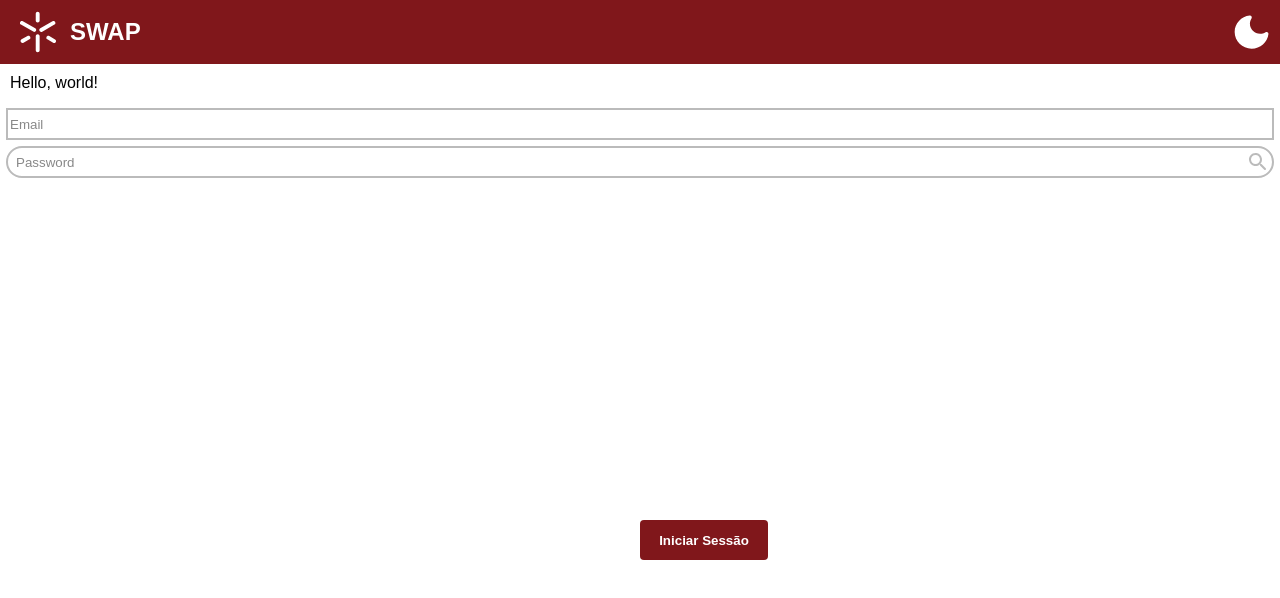
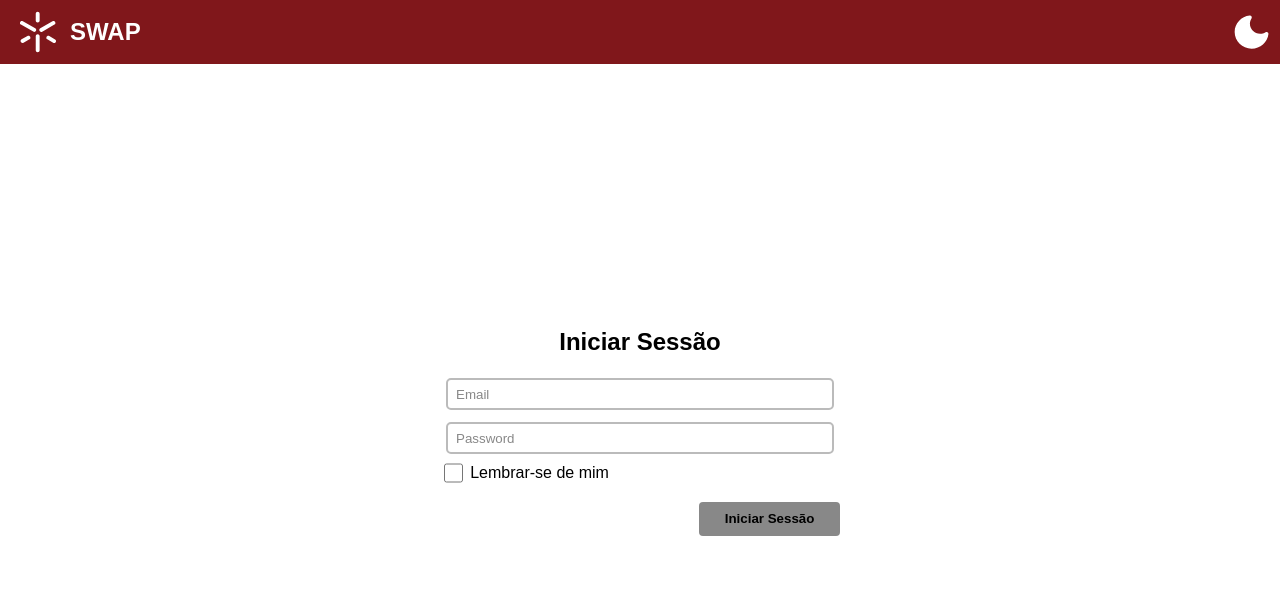
Before and after one commit to voidbert/IPM, a Vue app: page / in a window 1280 px wide. Shown: the top 598 px of the page. Built offline with nearby package versions, Linux system fonts and the light colour scheme.

Commit message:
Layout login page

```diff
--- a/src/main.css
+++ b/src/main.css
@@ -91,7 +91,7 @@ body[class="dark"] {
 
 /* Base app style */
 body {
-    min-height: 100vh;
+    height: 100vh;
     margin: 0px;
 
     background-color: var(--color-body-background);
@@ -99,3 +99,10 @@ body {
 
     font-family: sans-serif;
 }
+
+#app {
+    height: 100vh;
+
+    display: flex;
+    flex-direction: column;
+}
--- a/src/views/LoginPage.vue
+++ b/src/views/LoginPage.vue
@@ -16,30 +16,121 @@
 
 <template>
     <Navbar type="login" />
-    <main>Hello, world!</main>
-    <TextInput type="text-input" placeholder="Email" />
-    <TextInput type="search" placeholder="Password" />
-    <Button type="action">
-        <p><b>Iniciar Sessão</b></p>
-    </Button>
+    <main>
+        <form class="login-form">
+            <h1 class="page-title">Iniciar Sessão</h1>
+            <TextInput
+                type="text"
+                v-model="email"
+                placeholder="Email"
+                v-on:update:modelValue="resetWarning" />
+            <TextInput
+                type="password"
+                v-model="password"
+                placeholder="Password"
+                v-on:update:modelValue="resetWarning" />
+            <Checkbox v-model="rememberUser">Lembrar-se de mim</Checkbox>
+
+            <div class="login-submit-container">
+                <div class="warning-container">
+                    <Warning v-if="wrongCredentials">Email / password incorreto</Warning>
+                </div>
+                <Button
+                    @click="login"
+                    :type="email && password ? 'action' : 'disabled'"
+                    reasonDisabled="Preencha primeiro o email e a password">
+                    Iniciar Sessão
+                </Button>
+            </div>
+        </form>
+    </main>
 </template>
 
 <style scoped>
 main {
+    display: flex;
+    flex-grow: 1;
+    justify-content: center;
+    align-items: center;
+
     padding: 10px;
 }
+
+.login-form {
+    width: 25rem;
+    display: flex;
+    flex-direction: column;
+}
+
+.page-title {
+    display: flex;
+    justify-content: center;
+    margin-top: 0px; /* For correct vertical centering */
+
+    font-size: 1.5rem;
+}
+
+.login-submit-container {
+    display: flex;
+    flex-direction: row;
+    gap: 1rem;
+
+    margin-top: 1rem;
+}
+
+.warning-container {
+    display: flex;
+    flex: 2;
+}
+
 Button {
-    /* Just for testing purposes, change later */
-    position: absolute;
-    width: 10vw;
-    height: 5vh;
-    left: 50vw;
-    bottom: 30vh;
+    flex: 1;
 }
 </style>
 
 <script setup lang="ts">
+import Button from "../components/Button.vue";
+import Checkbox from "../components/Checkbox.vue";
 import Navbar from "../components/Navbar.vue";
 import TextInput from "../components/TextInput.vue";
-import Button from "../components/Button.vue";
+import Warning from "../components/Warning.vue";
+
+import { User } from "../models/User.ts";
+
+import { ref } from "vue";
+import { useRouter } from "vue-router";
+
+const router = useRouter();
+
+const email = ref("");
+const password = ref("");
+const rememberUser = ref(false);
+const wrongCredentials = ref(false);
+
+const resetWarning = () => {
+    wrongCredentials.value = false;
+};
+
+const login = async (e: FormDataEvent) => {
+    e.preventDefault();
+    // router.push('LoginPage');
+    const user = await User.tryAuthenticate(email.value.toLowerCase(), password.value);
+    if (user) {
+        switch (user.type) {
+            case "student":
+                router.replace("/MySchedule");
+                break;
+
+            case "director":
+                router.replace("/SolveProblems");
+                break;
+
+            default:
+                break;
+        }
+    } else {
+        wrongCredentials.value = true;
+        password.value = "";
+    }
+};
 </script>
```
